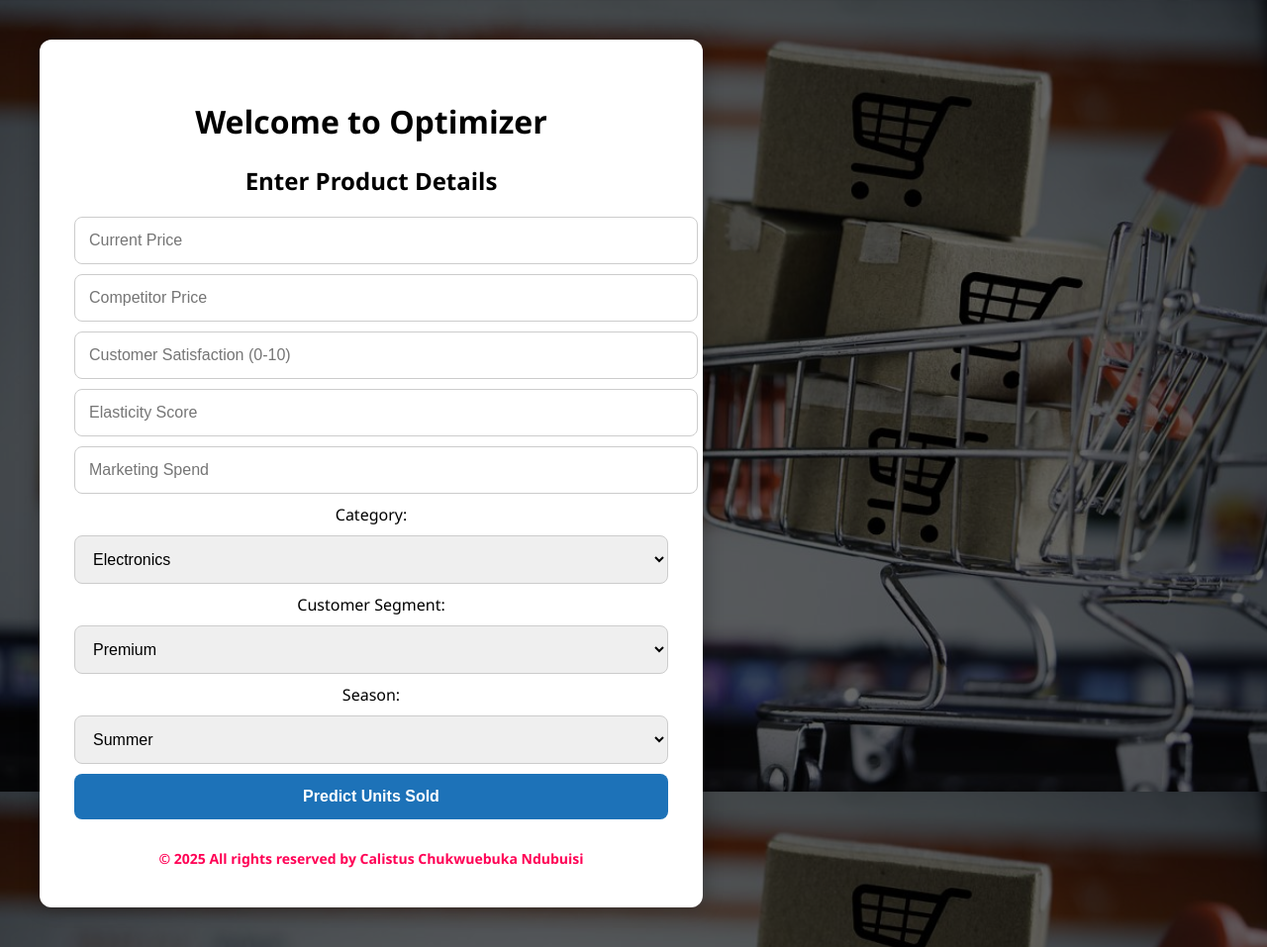
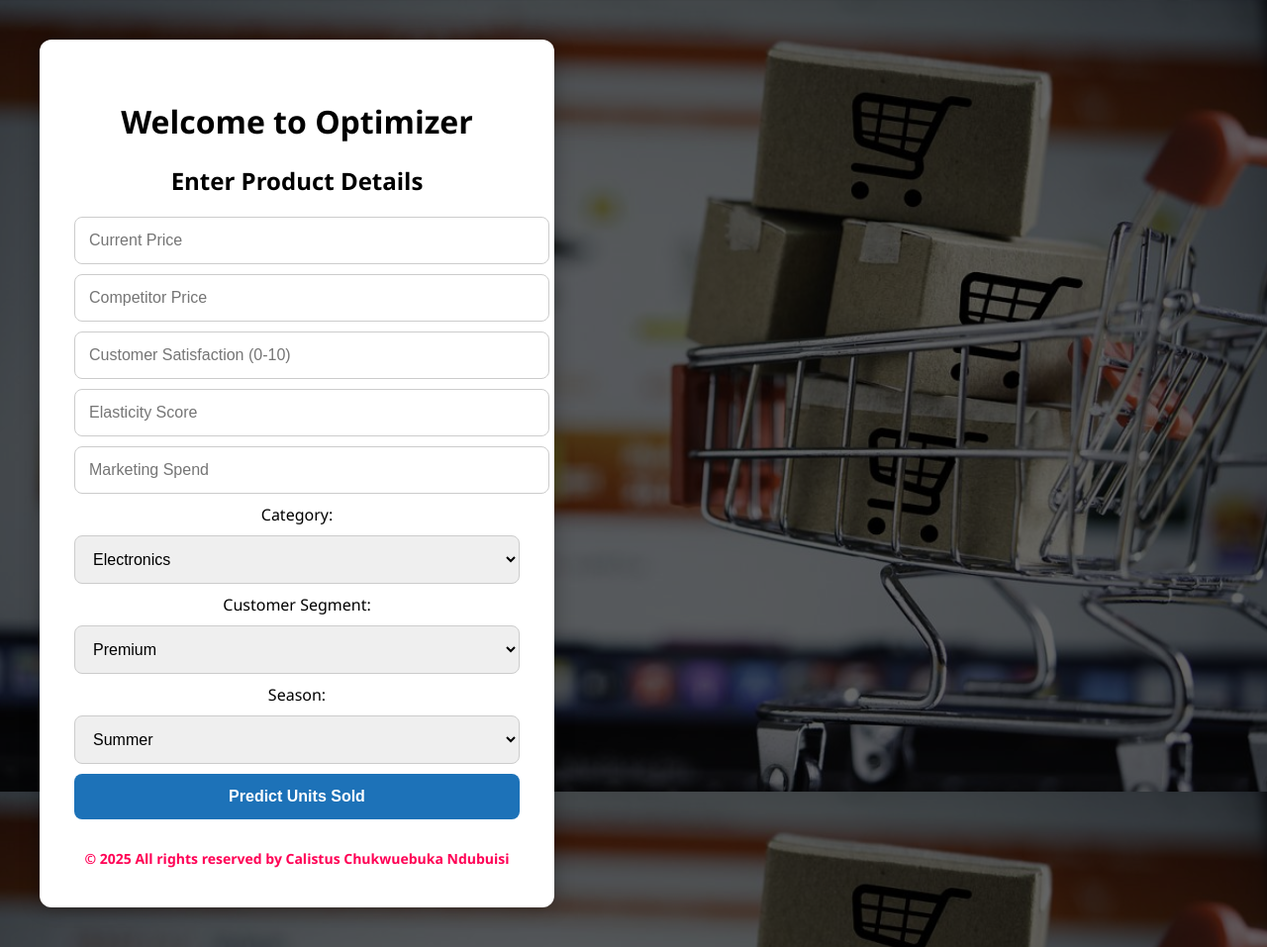
Before and after one commit to romeofx/BAN8600Finalproject, a Flask app: page / in a window 1280 px wide. Shown: the whole page at 99% size. Run offline with Flask 3, Linux system fonts and the light colour scheme; parts of the project's set-up code (start-up, migrations or seed data) failed here and were passed over.

Commit message:
static update

```diff
--- a/static/style.css
+++ b/static/style.css
@@ -17,8 +17,8 @@ body {
 }
 
 .content {
-    width: 100%;
-    max-width: 600px; /* increased width */
+    width: 90%;
+    max-width: 450px; /* increased width */
     background: white;
     padding: 40px 35px; /* increased padding (height) */
     border-radius: 12px;
```
